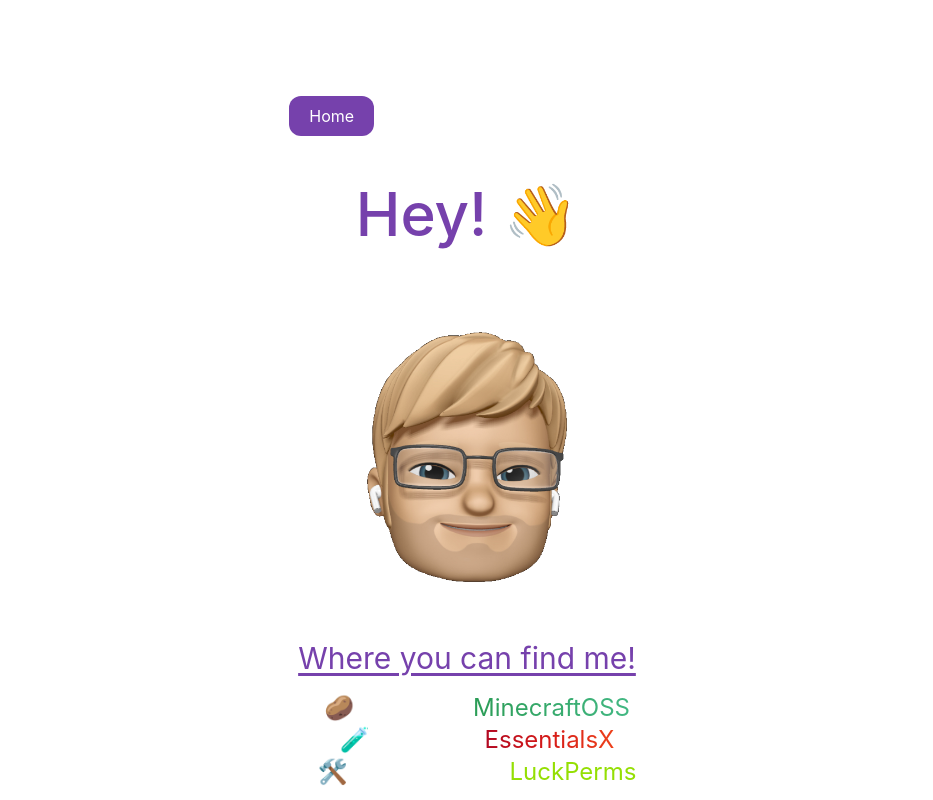
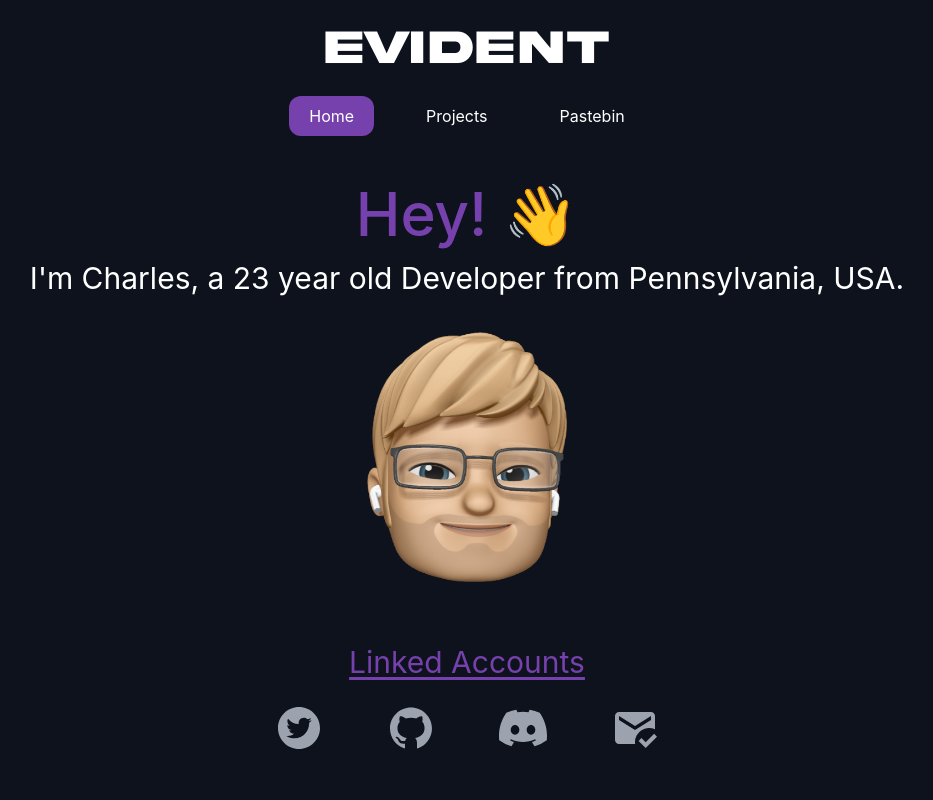
Before and after one commit to Evidentsinger14/portfolio, a Next.js app: page / in a window 1280 px wide. Shown: the top 800 px of the page, without its empty margins (173-1106 px from the left). Built offline with nearby package versions, Linux system fonts and the light colour scheme.

Commit message:
fix dark state, and add connections back.

```diff
--- a/pages/index.js
+++ b/pages/index.js
@@ -1,11 +1,11 @@
 /* eslint-disable react/no-unescaped-entities */
 import Head from "next/head";
-// import { AiFillTwitterCircle, AiFillGithub } from "react-icons/ai";
-// import { BsDiscord } from "react-icons/bs";
-// import { MdMarkEmailRead } from "react-icons/md"
+import { AiFillTwitterCircle, AiFillGithub } from "react-icons/ai";
+import { BsDiscord } from "react-icons/bs";
+import { MdMarkEmailRead } from "react-icons/md"
 import evident from "../public/images/avatar.png";
 import Image from "next/image";
-// import Link from "next/link";
+import Link from "next/link";
 /* Software Logos */
 import IntelliJ from "../public/images/software/IntelliJ.png"
 import WebStorm from "../public/images/software/WebStorm.png"
@@ -34,9 +34,9 @@ export default function Home() {
       </Head>
 
       {/* NavBar */}
-      <main className=" bg-white px-10 dark:bg-midnight-blue">
+      <main className=" px-10 bg-midnight-blue">
         <section className="min-h-screen">
-          <nav className="container mx-auto flex flex-wrap flex-col items-center dark:text-white">
+          <nav className="container mx-auto flex flex-wrap flex-col items-center text-white">
             <a className="flex title-font font-medium items-center text-gray-900 mb-4">
               <h1 className="font-akira text-white text-5xl pt-6">Evident</h1>
             </a>
@@ -56,16 +56,17 @@ export default function Home() {
                 <Image src={evident} height="250" width="200" alt=""/>
               </div>
             </div>
+
             {/*Will be made into a menu at some point?*/}
-            {/*<div className="pt-12">*/}
-            {/*<h2 className="text-3xl py-2 underline underline-offset-4 text-violet-500">Linked Accounts</h2>*/}
-            {/*<div className="text-5xl flex justify-center gap-16 pt-4 text-gray-400">*/}
-            {/*  <Link href="https://twitter.com/Evidentsinger14" ><AiFillTwitterCircle /></Link>*/}
-            {/*  <Link href="https://github.com/Evidentsinger14" ><AiFillGithub/></Link>*/}
-            {/*  <Link href="https://discord.com/users/412070526081695744" ><BsDiscord /></Link>*/}
-            {/*  <Link href="mailto:evident@ev1dent.dev"><MdMarkEmailRead /></Link>*/}
-            {/*</div>*/}
-            {/*</div>*/}
+            <div className="pt-12">
+            <h2 className="text-3xl py-2 underline underline-offset-4 text-purple">Linked Accounts</h2>
+            <div className="text-5xl flex justify-center gap-16 pt-4 text-gray-400">
+              <Link href="https://twitter.com/Evidentsinger14" ><AiFillTwitterCircle /></Link>
+              <Link href="https://github.com/Evidentsinger14" ><AiFillGithub/></Link>
+              <Link href="https://discord.com/users/412070526081695744" ><BsDiscord /></Link>
+              <Link href="mailto:evident@ev1dent.dev"><MdMarkEmailRead /></Link>
+            </div>
+            </div>
             <br></br>
             <h2 className="text-3xl pt-7 underline underline-offset-4 text-purple">Where you can find me!</h2>
             <ul className="text-2xl pt-4 text-white">
--- a/pages/projects.js
+++ b/pages/projects.js
@@ -13,9 +13,9 @@ export default function Projects() {
       </Head>
 
       {/* NavBar */}
-      <main className=" bg-white px-10 dark:bg-midnight-blue">
+      <main className=" bg-white px-10 bg-midnight-blue">
         <section className="min-h-screen">
-          <nav className="container mx-auto flex flex-wrap flex-col items-center dark:text-white">
+          <nav className="container mx-auto flex flex-wrap flex-col items-center text-white">
             <a className="flex title-font font-medium items-center text-gray-900 mb-4">
               <h1 className="font-akira text-white text-5xl pt-6">Evident</h1>
             </a>
```
